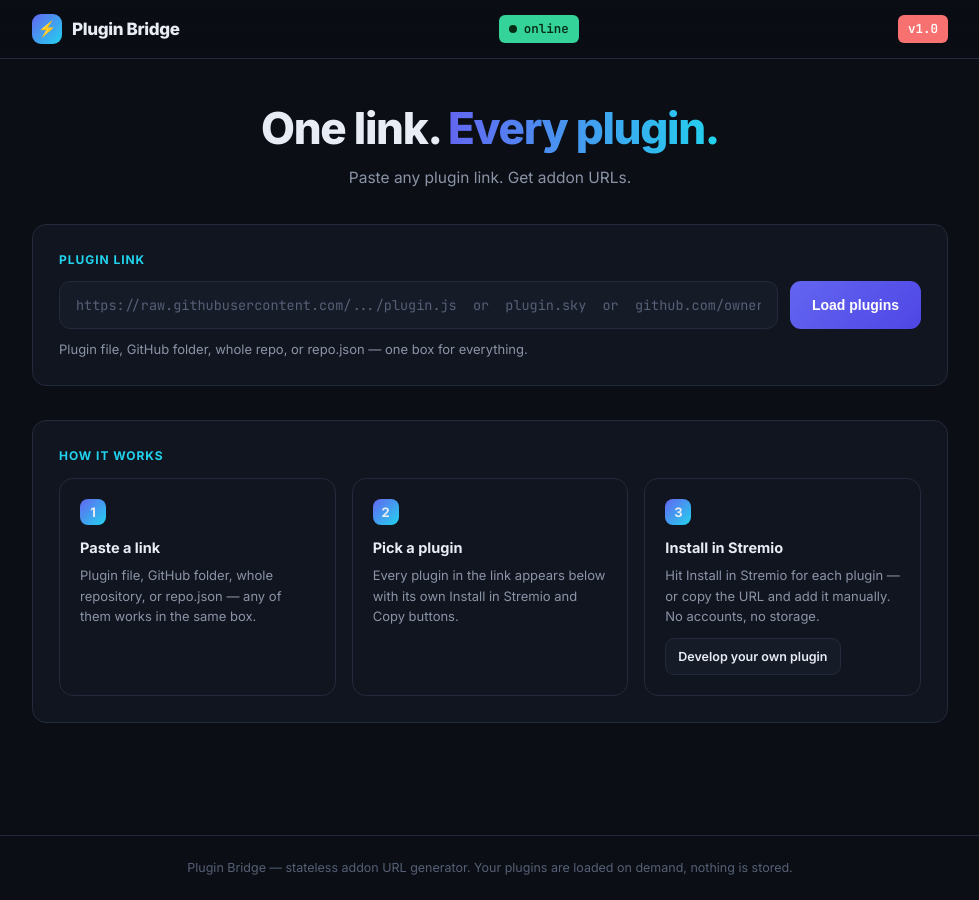
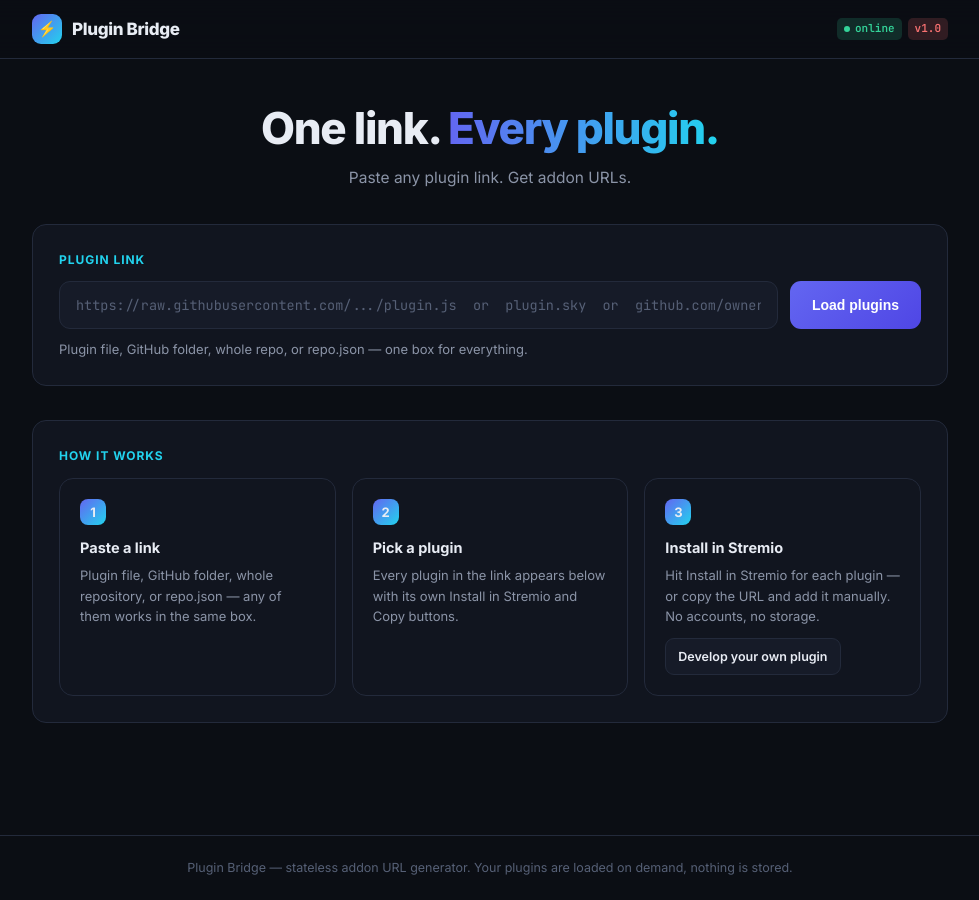
Before and after one commit to RoughGz/plugin-host, a website: page public/index.html in a window 1280 px wide. Shown: the whole page, without its empty margins (150-1129 px from the left). Drawn offline with Linux system fonts and the light colour scheme.

Commit message:
dashboard: smaller, dimmer status/version badges with tighter gap

```diff
--- a/public/index.html
+++ b/public/index.html
@@ -80,37 +80,37 @@
       .status {
         display: flex;
         align-items: center;
-        gap: 7px;
-        font-size: 12.5px;
+        gap: 5px;
+        font-size: 11px;
         color: var(--muted);
         font-family: var(--mono);
-        padding: 4px 10px;
-        border-radius: 6px;
+        padding: 2px 7px;
+        border-radius: 5px;
         background: rgba(255, 255, 255, 0.06);
       }
       .status .dot {
-        width: 8px;
-        height: 8px;
+        width: 6px;
+        height: 6px;
         border-radius: 50%;
         background: var(--muted);
       }
       .status.online {
-        background: var(--green);
-        color: #062b12;
+        background: rgba(52, 211, 153, 0.16);
+        color: var(--green);
         font-weight: 600;
       }
       .status.online .dot {
-        background: #062b12;
+        background: var(--green);
         box-shadow: none;
       }
       .version {
         font-family: var(--mono);
-        font-size: 12.5px;
+        font-size: 11px;
         font-weight: 600;
-        padding: 4px 10px;
-        border-radius: 6px;
-        background: var(--red);
-        color: #fff;
+        padding: 2px 7px;
+        border-radius: 5px;
+        background: rgba(248, 113, 113, 0.16);
+        color: var(--red);
       }
       main {
         max-width: 960px;
@@ -380,10 +380,12 @@
           <div class="logo">&#9889;</div>
           Plugin Bridge
         </div>
-        <div class="status" id="status">
-          <span class="dot"></span><span id="statusText">checking</span>
+        <div style="display: flex; align-items: center; gap: 6px">
+          <div class="status" id="status">
+            <span class="dot"></span><span id="statusText">checking</span>
+          </div>
+          <div class="version">v1.0</div>
         </div>
-        <div class="version">v1.0</div>
       </div>
     </header>
     <main>
```
